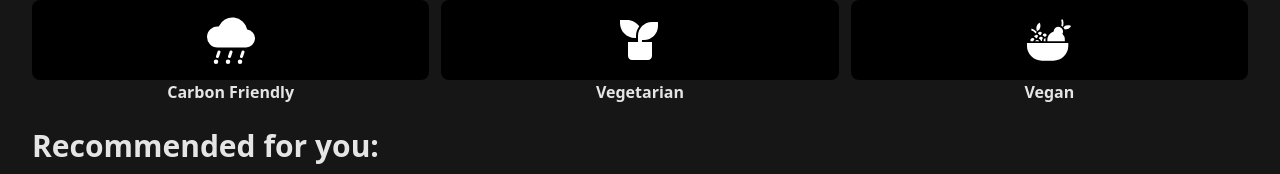
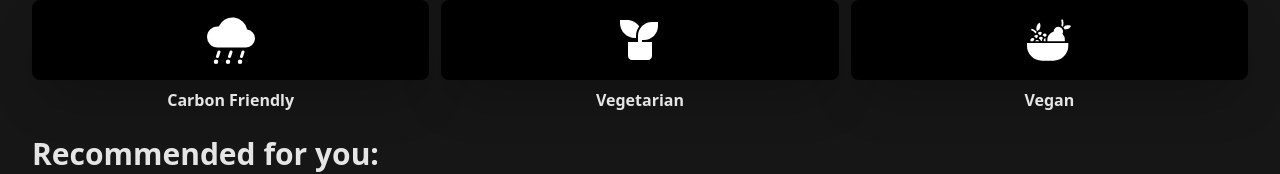
Before and after one commit to benymng/captain-chef, a Next.js app: page / in a window 1280 px wide. Shown: the part 120-294 px from the top of the page. Built offline with nearby package versions, Linux system fonts and the light colour scheme.

Commit message:
CategoryBoxes styling

```diff
--- a/components/CategoryBoxes.js
+++ b/components/CategoryBoxes.js
@@ -28,7 +28,7 @@ const CategoryBox = ({ text, children, search }) => {
     <div>
       <div
         onClick={search}
-        className="flex h-16 box md:h-20 border-4 bg-secondary-color rounded-lg border-none hover:bg-accent-color hover:rounded-3xl transition-all duration-300 ease-linear"
+        className="flex h-16 box md:h-20 border-4 bg-secondary-color rounded-lg border-none hover:bg-accent-color hover:rounded-3xl transition-all duration-300 ease-linear cursor-pointer hover:shadow-accent-color shadow-2xl"
       >
         <div className="m-auto">
           {/* clones the react component and adds to it*/}
@@ -37,7 +37,7 @@ const CategoryBox = ({ text, children, search }) => {
           })}
         </div>
       </div>
-      <p className="text-center font-sans font-bold text-xs md:text-base text-font-color">
+      <p className="mt-2 text-center font-sans font-bold text-xs md:text-base text-font-color">
         {text}
       </p>
     </div>
```
